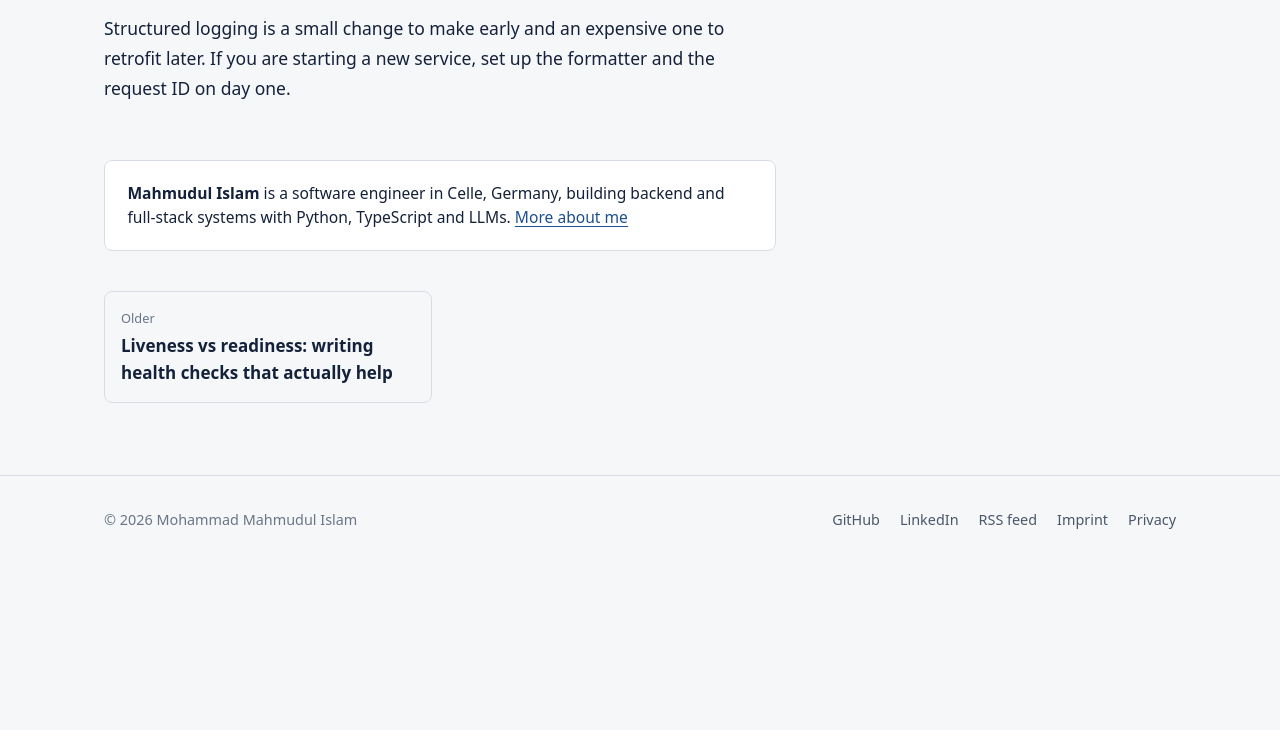
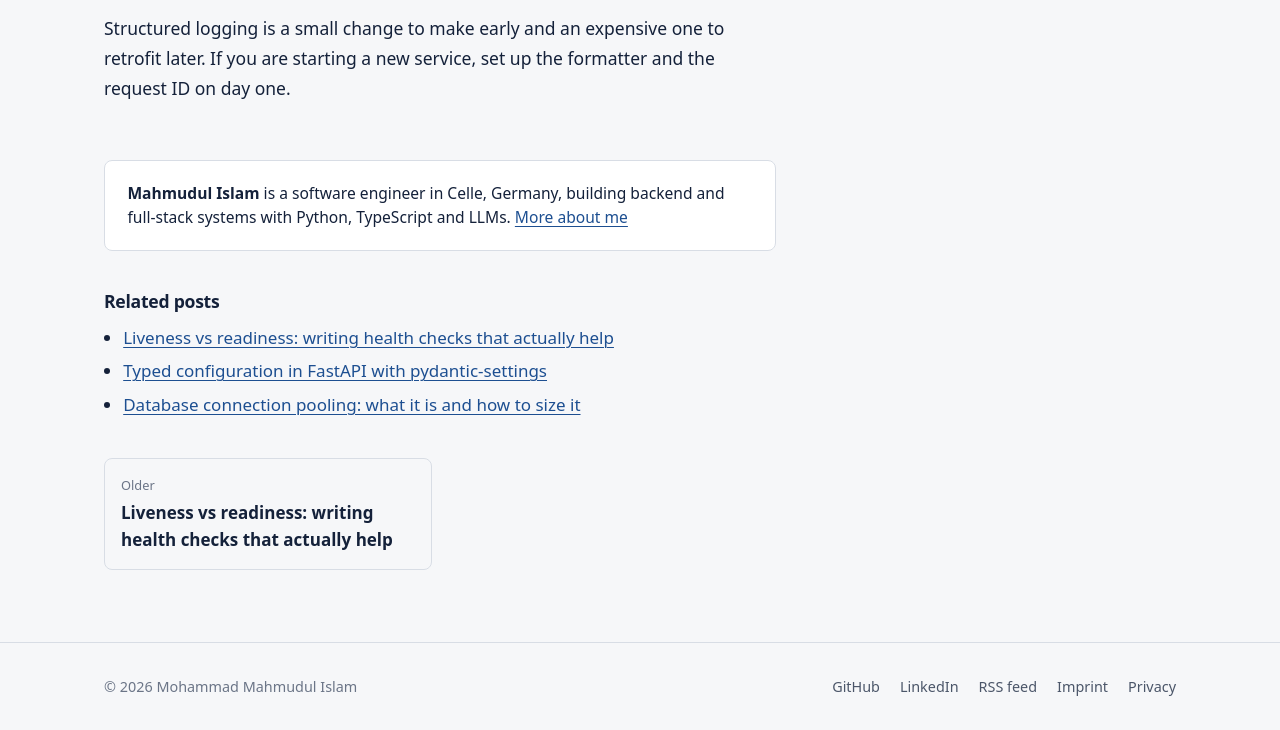
Before and after one commit to mahmudul-islam32/portfolio, an Astro site: page /blog/2026-10-30-structured-logging-json in a window 1280 px wide. Shown: the part 2959-3689 px from the top of the page. Before the commit the page ends 3522 px from the top, so only its background shows below. Built offline with nearby package versions, Linux system fonts and the light colour scheme; Astro itself is replaced by a stand-in of ours.

Commit message:
Show related posts by shared tags at the end of each post

```diff
--- a/src/pages/blog/[...slug].astro
+++ b/src/pages/blog/[...slug].astro
@@ -8,11 +8,22 @@ export async function getStaticPaths() {
   const posts = await getPosts();
   return posts.map((post, i) => ({
     params: { slug: post.id },
-    props: { post, newer: posts[i - 1], older: posts[i + 1] },
+    props: {
+      post,
+      newer: posts[i - 1],
+      older: posts[i + 1],
+      related: posts
+        .filter((p) => p.id !== post.id)
+        .map((p) => ({ p, shared: p.data.tags.filter((t) => post.data.tags.includes(t)).length }))
+        .filter(({ shared }) => shared > 0)
+        .sort((a, b) => b.shared - a.shared)
+        .slice(0, 3)
+        .map(({ p }) => p),
+    },
   }));
 }
 
-const { post, newer, older } = Astro.props;
+const { post, newer, older, related } = Astro.props;
 const { Content, headings } = await render(post);
 const { title, description, date, updated, tags, lang, image } = post.data;
 const site = Astro.site!;
@@ -91,6 +102,13 @@ const ld = [
         {' '}<a href={de ? '/de/' : '/'}>{de ? 'Mehr über mich' : 'More about me'}</a></p>
     </aside>
 
+    {related.length > 0 && (
+      <section class="related" aria-labelledby="related-title">
+        <h2 id="related-title">{de ? 'Ähnliche Beiträge' : 'Related posts'}</h2>
+        <ul>{related.map((r) => <li><a href={postUrl(r)} lang={r.data.lang}>{r.data.title}</a></li>)}</ul>
+      </section>
+    )}
+
     <nav class="pager" aria-label={de ? 'Weitere Beiträge' : 'More posts'}>
       {older ? <a href={postUrl(older)} rel="prev"><span>{de ? 'Älter' : 'Older'}</span>{older.data.title}</a> : <span />}
       {newer && <a href={postUrl(newer)} rel="next" class="next"><span>{de ? 'Neuer' : 'Newer'}</span>{newer.data.title}</a>}
@@ -113,6 +131,9 @@ const ld = [
   .toc ol { margin: 0.75rem 0 0.25rem; padding-left: 1.3rem; }
   .author { margin-top: 3.5rem; padding: 1.25rem 1.4rem; border: 1px solid var(--rule); border-radius: 8px; background: var(--surface); font-size: 0.975rem; }
   .author p { margin: 0; }
+  .related { margin-top: 2.5rem; }
+  .related h2 { font-size: 1.1rem; margin-bottom: 0.75rem; }
+  .related ul { margin: 0; padding-left: 1.2rem; display: grid; gap: 0.4rem; }
   .pager { display: grid; grid-template-columns: 1fr 1fr; gap: 1rem; margin-top: 2.5rem; }
   .pager a { display: grid; gap: 0.2rem; text-decoration: none; color: var(--ink); font-weight: 600; padding: 1rem; border: 1px solid var(--rule); border-radius: 8px; }
   .pager a:hover { border-color: var(--accent); }
```
